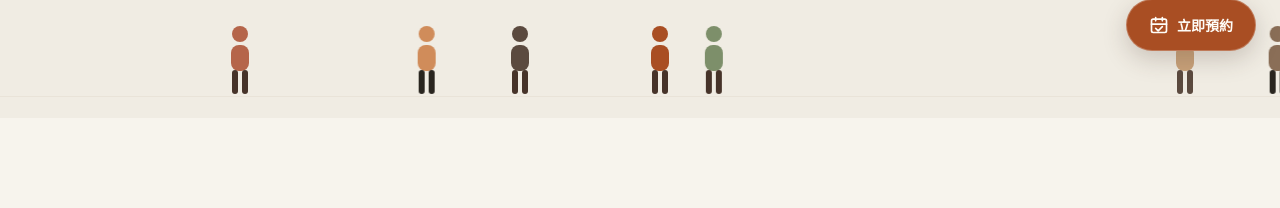
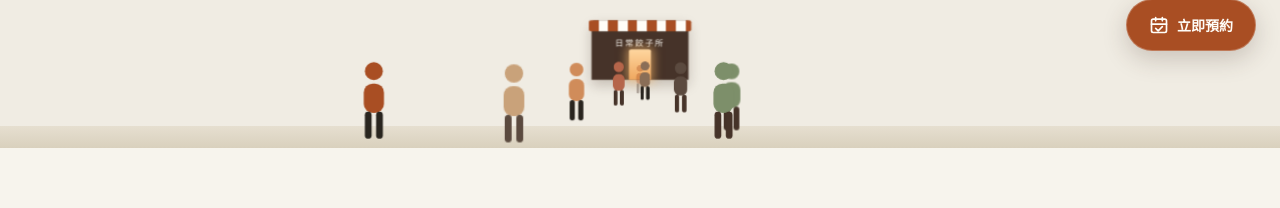
Before and after one commit to redsquareredsquare/AI-, a plain HTML site: page index.html in a window 1280 px wide. Shown: the part 725-933 px from the top of the page. Drawn offline with nearby package versions, Linux system fonts and the light colour scheme.

Commit message:
Convert street scene to 3D: passers-by walk into the shop
CSS 3D perspective with a shop front at depth. Walkers approach the door
and slip inside, staggered so the crowd comes and goes, plus two passers-by
crossing the foreground. Hidden when reduced motion is preferred.

Co-Authored-By: Claude Haiku 5.5 <noreply@anthropic.com>
Claude-Session: https://claude.ai/code/session_0126By9pJzXx1qMHEYmLLsFn

```diff
--- a/index.html
+++ b/index.html
@@ -100,19 +100,63 @@
       .booking-float { right: calc(16px + env(safe-area-inset-right, 0px)); bottom: calc(16px + env(safe-area-inset-bottom, 0px)); padding: 14px 18px; }
       #toast { bottom: calc(84px + env(safe-area-inset-bottom, 0px)); }
     }
-    /* Street scene: people walking back and forth */
-    .street-scene { height: 104px; }
+    /* Street scene: 3D passers-by walking toward the shop door */
+    .street-scene { height: 130px; }
+    @media (min-width: 640px) { .street-scene { height: 150px; } }
+    .scene3d { position: absolute; inset: 0; perspective: 360px; perspective-origin: 50% 30%; }
+    .stage { position: absolute; inset: 0; transform-style: preserve-3d; }
+    .ground { position: absolute; left: 0; right: 0; bottom: 0; height: 22px; background: linear-gradient(#e6dfd0, #d9d0bd); }
+    .store {
+      position: absolute; left: 50%; top: 12px; width: 140px; height: 86px; margin-left: -70px;
+      background: #463329; border-radius: 4px 4px 0 0; box-shadow: 0 8px 18px rgba(70, 51, 41, .25);
+      transform: translate3d(0, 0, -160px);
+    }
+    .store::before {
+      content: ""; position: absolute; left: -4px; right: -4px; top: 0; height: 16px; border-radius: 3px;
+      background: repeating-linear-gradient(90deg, #a94e23 0 14px, #fffdf8 14px 28px);
+    }
+    .store .sign { position: absolute; top: 24px; left: 0; right: 0; text-align: center; font-size: 12px; letter-spacing: .2em; color: #fffdf8; }
+    .store .door {
+      position: absolute; left: 50%; bottom: 0; width: 32px; height: 44px; margin-left: -16px; border-radius: 3px 3px 0 0;
+      background: linear-gradient(#ffd7a0, #f0a860); box-shadow: 0 0 14px 4px rgba(255, 190, 110, .55);
+    }
     .walker {
-      position: absolute; bottom: 22px; left: 0; width: 40px; height: 72px;
-      animation: walk-r var(--d) linear infinite; animation-delay: var(--delay);
-      will-change: transform;
+      position: absolute; left: 50%; bottom: 18px; width: 40px; height: 72px; margin-left: -20px;
+      will-change: transform, opacity; animation-duration: var(--d); animation-delay: var(--delay);
+      animation-timing-function: linear; animation-iteration-count: infinite;
     }
-    .walker.is-left { animation-name: walk-l; }
+    .walker.enter-l { animation-name: enter-l; }
+    .walker.enter-r { animation-name: enter-r; }
+    .walker.pass-r { animation-name: pass-r; }
+    .walker.pass-l { animation-name: pass-l; }
     .walker .bob { display: block; animation: bob .5s ease-in-out infinite alternate; }
-    @keyframes walk-r { from { transform: translateX(-60px); } to { transform: translateX(calc(100vw + 60px)); } }
-    @keyframes walk-l { from { transform: translateX(calc(100vw + 60px)); } to { transform: translateX(-60px); } }
+    /* Walk from the front-left/right toward the door, then slip inside and fade out */
+    @keyframes enter-l {
+      0%   { opacity: 0; transform: translate3d(-120px, 0, 80px) scale(1); }
+      8%   { opacity: 1; }
+      75%  { opacity: 1; transform: translate3d(0, 0, -140px) scale(.75); }
+      88%, 100% { opacity: 0; transform: translate3d(0, 0, -150px) scale(.5); }
+    }
+    @keyframes enter-r {
+      0%   { opacity: 0; transform: translate3d(120px, 0, 80px) scale(1); }
+      8%   { opacity: 1; }
+      75%  { opacity: 1; transform: translate3d(0, 0, -140px) scale(.75); }
+      88%, 100% { opacity: 0; transform: translate3d(0, 0, -150px) scale(.5); }
+    }
+    /* Passers-by crossing the foreground, left to right or right to left */
+    @keyframes pass-r {
+      0%   { opacity: 0; transform: translate3d(-240px, 0, 40px); }
+      6%   { opacity: 1; }
+      94%  { opacity: 1; transform: translate3d(240px, 0, 40px); }
+      100% { opacity: 0; transform: translate3d(240px, 0, 40px); }
+    }
+    @keyframes pass-l {
+      0%   { opacity: 0; transform: translate3d(240px, 0, 40px); }
+      6%   { opacity: 1; }
+      94%  { opacity: 1; transform: translate3d(-240px, 0, 40px); }
+      100% { opacity: 0; transform: translate3d(-240px, 0, 40px); }
+    }
     @keyframes bob { from { transform: translateY(0); } to { transform: translateY(-3px); } }
-    @media (min-width: 640px) { .street-scene { height: 120px; } }
     @media (prefers-reduced-motion: reduce) { .walker { display: none; } }
   </style>
 </head>
@@ -195,17 +239,27 @@
       </div>
     </section>
 
-    <!-- Street scene: decorative animation of passers-by -->
+    <!-- Street scene: 3D passers-by walking into the shop -->
     <div aria-hidden="true" class="street-scene relative overflow-hidden bg-[#f0ece3]">
-      <div class="absolute inset-x-0 bottom-[21px] h-px bg-line"></div>
-      <div class="walker" style="--d:14s; --delay:-2s;"><svg class="bob" viewBox="0 0 40 72" width="40" height="72"><circle cx="20" cy="10" r="8" fill="#a94e23"/><rect x="11" y="21" width="18" height="26" rx="8" fill="#a94e23"/><rect x="12" y="46" width="6" height="24" rx="3" fill="#463329"/><rect x="22" y="46" width="6" height="24" rx="3" fill="#463329"/></svg></div>
-      <div class="walker is-left" style="--d:11s; --delay:-6s;"><svg class="bob" viewBox="0 0 40 72" width="40" height="72"><circle cx="20" cy="10" r="8" fill="#463329"/><rect x="11" y="21" width="18" height="26" rx="8" fill="#463329"/><rect x="12" y="46" width="6" height="24" rx="3" fill="#29251f"/><rect x="22" y="46" width="6" height="24" rx="3" fill="#29251f"/></svg></div>
-      <div class="walker" style="--d:16s; --delay:-9s;"><svg class="bob" viewBox="0 0 40 72" width="40" height="72"><circle cx="20" cy="10" r="8" fill="#c9a27a"/><rect x="11" y="21" width="18" height="26" rx="8" fill="#c9a27a"/><rect x="12" y="46" width="6" height="24" rx="3" fill="#5b4a3f"/><rect x="22" y="46" width="6" height="24" rx="3" fill="#5b4a3f"/></svg></div>
-      <div class="walker is-left" style="--d:13s; --delay:-1s;"><svg class="bob" viewBox="0 0 40 72" width="40" height="72"><circle cx="20" cy="10" r="8" fill="#7d8f6a"/><rect x="11" y="21" width="18" height="26" rx="8" fill="#7d8f6a"/><rect x="12" y="46" width="6" height="24" rx="3" fill="#463329"/><rect x="22" y="46" width="6" height="24" rx="3" fill="#463329"/></svg></div>
-      <div class="walker" style="--d:12s; --delay:-11s;"><svg class="bob" viewBox="0 0 40 72" width="40" height="72"><circle cx="20" cy="10" r="8" fill="#d08c5a"/><rect x="11" y="21" width="18" height="26" rx="8" fill="#d08c5a"/><rect x="12" y="46" width="6" height="24" rx="3" fill="#29251f"/><rect x="22" y="46" width="6" height="24" rx="3" fill="#29251f"/></svg></div>
-      <div class="walker is-left" style="--d:15s; --delay:-4s;"><svg class="bob" viewBox="0 0 40 72" width="40" height="72"><circle cx="20" cy="10" r="8" fill="#5b4a3f"/><rect x="11" y="21" width="18" height="26" rx="8" fill="#5b4a3f"/><rect x="12" y="46" width="6" height="24" rx="3" fill="#463329"/><rect x="22" y="46" width="6" height="24" rx="3" fill="#463329"/></svg></div>
-      <div class="walker" style="--d:10s; --delay:-7s;"><svg class="bob" viewBox="0 0 40 72" width="40" height="72"><circle cx="20" cy="10" r="8" fill="#b5654a"/><rect x="11" y="21" width="18" height="26" rx="8" fill="#b5654a"/><rect x="12" y="46" width="6" height="24" rx="3" fill="#463329"/><rect x="22" y="46" width="6" height="24" rx="3" fill="#463329"/></svg></div>
-      <div class="walker is-left" style="--d:17s; --delay:-13s;"><svg class="bob" viewBox="0 0 40 72" width="40" height="72"><circle cx="20" cy="10" r="8" fill="#8a6e57"/><rect x="11" y="21" width="18" height="26" rx="8" fill="#8a6e57"/><rect x="12" y="46" width="6" height="24" rx="3" fill="#29251f"/><rect x="22" y="46" width="6" height="24" rx="3" fill="#29251f"/></svg></div>
+      <div class="scene3d">
+        <div class="stage">
+          <div class="ground"></div>
+          <div class="store">
+            <div class="sign">日常餃子所</div>
+            <div class="door"></div>
+          </div>
+        <div class="walker enter-l" style="--d:6s; --delay:-0s;"><svg class="bob" viewBox="0 0 40 72" width="40" height="72"><circle cx="20" cy="10" r="8" fill="#a94e23"/><rect x="11" y="21" width="18" height="26" rx="8" fill="#a94e23"/><rect x="12" y="46" width="6" height="24" rx="3" fill="#463329"/><rect x="22" y="46" width="6" height="24" rx="3" fill="#463329"/></svg></div>
+        <div class="walker enter-r" style="--d:6s; --delay:-0.75s;"><svg class="bob" viewBox="0 0 40 72" width="40" height="72"><circle cx="20" cy="10" r="8" fill="#463329"/><rect x="11" y="21" width="18" height="26" rx="8" fill="#463329"/><rect x="12" y="46" width="6" height="24" rx="3" fill="#29251f"/><rect x="22" y="46" width="6" height="24" rx="3" fill="#29251f"/></svg></div>
+        <div class="walker enter-l" style="--d:6s; --delay:-1.5s;"><svg class="bob" viewBox="0 0 40 72" width="40" height="72"><circle cx="20" cy="10" r="8" fill="#c9a27a"/><rect x="11" y="21" width="18" height="26" rx="8" fill="#c9a27a"/><rect x="12" y="46" width="6" height="24" rx="3" fill="#5b4a3f"/><rect x="22" y="46" width="6" height="24" rx="3" fill="#5b4a3f"/></svg></div>
+        <div class="walker enter-r" style="--d:6s; --delay:-2.25s;"><svg class="bob" viewBox="0 0 40 72" width="40" height="72"><circle cx="20" cy="10" r="8" fill="#7d8f6a"/><rect x="11" y="21" width="18" height="26" rx="8" fill="#7d8f6a"/><rect x="12" y="46" width="6" height="24" rx="3" fill="#463329"/><rect x="22" y="46" width="6" height="24" rx="3" fill="#463329"/></svg></div>
+        <div class="walker enter-l" style="--d:6s; --delay:-3s;"><svg class="bob" viewBox="0 0 40 72" width="40" height="72"><circle cx="20" cy="10" r="8" fill="#d08c5a"/><rect x="11" y="21" width="18" height="26" rx="8" fill="#d08c5a"/><rect x="12" y="46" width="6" height="24" rx="3" fill="#29251f"/><rect x="22" y="46" width="6" height="24" rx="3" fill="#29251f"/></svg></div>
+        <div class="walker enter-r" style="--d:6s; --delay:-3.75s;"><svg class="bob" viewBox="0 0 40 72" width="40" height="72"><circle cx="20" cy="10" r="8" fill="#5b4a3f"/><rect x="11" y="21" width="18" height="26" rx="8" fill="#5b4a3f"/><rect x="12" y="46" width="6" height="24" rx="3" fill="#463329"/><rect x="22" y="46" width="6" height="24" rx="3" fill="#463329"/></svg></div>
+        <div class="walker enter-l" style="--d:6s; --delay:-4.5s;"><svg class="bob" viewBox="0 0 40 72" width="40" height="72"><circle cx="20" cy="10" r="8" fill="#b5654a"/><rect x="11" y="21" width="18" height="26" rx="8" fill="#b5654a"/><rect x="12" y="46" width="6" height="24" rx="3" fill="#463329"/><rect x="22" y="46" width="6" height="24" rx="3" fill="#463329"/></svg></div>
+        <div class="walker enter-r" style="--d:6s; --delay:-5.25s;"><svg class="bob" viewBox="0 0 40 72" width="40" height="72"><circle cx="20" cy="10" r="8" fill="#8a6e57"/><rect x="11" y="21" width="18" height="26" rx="8" fill="#8a6e57"/><rect x="12" y="46" width="6" height="24" rx="3" fill="#29251f"/><rect x="22" y="46" width="6" height="24" rx="3" fill="#29251f"/></svg></div>
+        <div class="walker pass-r" style="--d:13s; --delay:-3s;"><svg class="bob" viewBox="0 0 40 72" width="40" height="72"><circle cx="20" cy="10" r="8" fill="#7d8f6a"/><rect x="11" y="21" width="18" height="26" rx="8" fill="#7d8f6a"/><rect x="12" y="46" width="6" height="24" rx="3" fill="#463329"/><rect x="22" y="46" width="6" height="24" rx="3" fill="#463329"/></svg></div>
+        <div class="walker pass-l" style="--d:15s; --delay:-9s;"><svg class="bob" viewBox="0 0 40 72" width="40" height="72"><circle cx="20" cy="10" r="8" fill="#a94e23"/><rect x="11" y="21" width="18" height="26" rx="8" fill="#a94e23"/><rect x="12" y="46" width="6" height="24" rx="3" fill="#29251f"/><rect x="22" y="46" width="6" height="24" rx="3" fill="#29251f"/></svg></div>
+        </div>
+      </div>
     </div>
 
     <!-- Brand story -->
```
